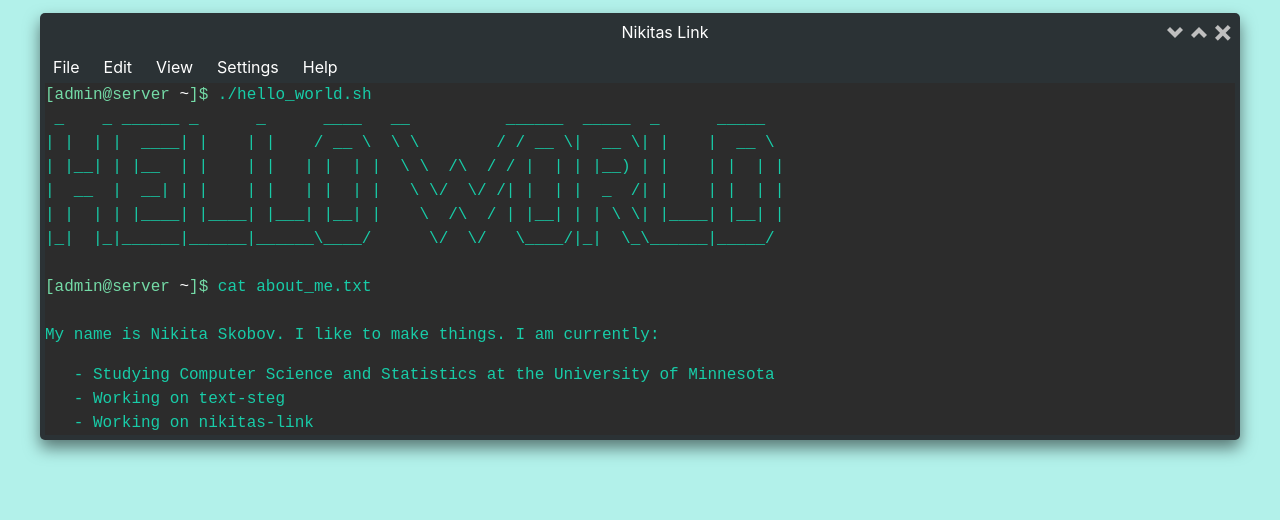
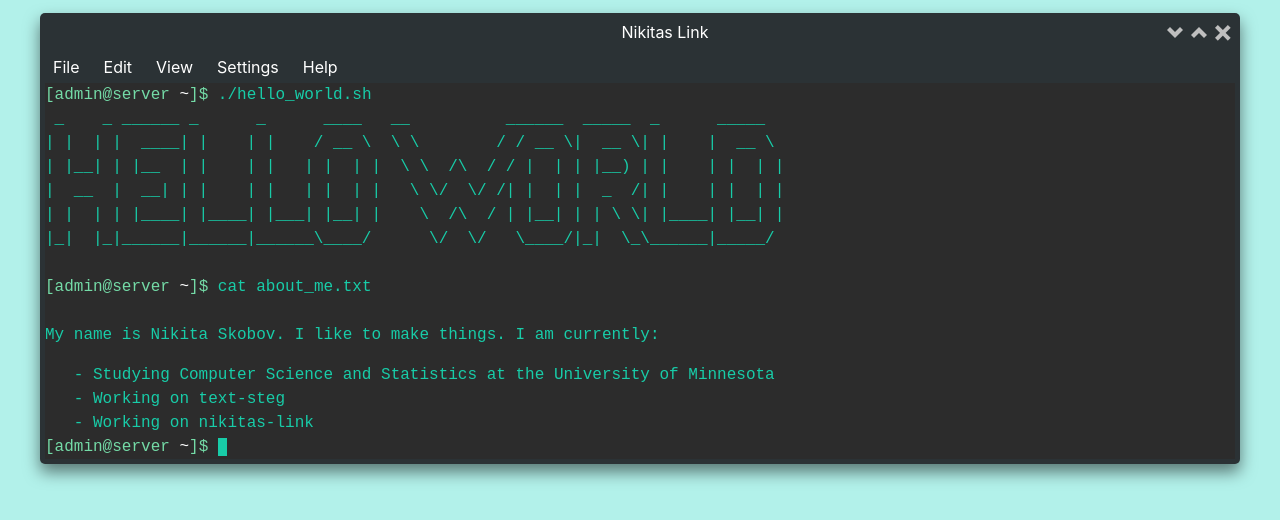
Before and after one commit to nikita-skobov/nikitas-link, a React (Create React App) app: page / in a window 1280 px wide. Shown: the top 520 px of the page. Built offline with nearby package versions, Linux system fonts and the light colour scheme.

Commit message:
adds blinking cursor at the bottom of terminal

```diff
--- a/src/components/Terminal.css
+++ b/src/components/Terminal.css
@@ -12,3 +12,7 @@
     font-size: 16px;
     word-wrap: break-word;
 }
+
+.caret-color {
+    background-color: #18cca8;
+}
--- a/src/components/Terminal.js
+++ b/src/components/Terminal.js
@@ -2,6 +2,7 @@ import React from 'react'
 import { connect } from 'react-redux'
 
 import './Terminal.css'
+import TerminalInput from './TerminalInput'
 
 
 export function Terminal(props) {
@@ -12,6 +13,7 @@ export function Terminal(props) {
     return (
         <div className="terminal">
             {terminalHistory}
+            <TerminalInput command="" type="dynamic" />
         </div>
     )
 }
--- a/src/components/TerminalInput.js
+++ b/src/components/TerminalInput.js
@@ -1,8 +1,9 @@
 import React from 'react'
 
+import TerminalInputDynamic from './TerminalInputDynamic'
 
 export function TerminalInput(props) {
-    // can be static, or input.
+    // can be static, or dynamic.
     // static is just a previous input that has been entered.
     const {
         type = 'static',
@@ -14,9 +15,6 @@ export function TerminalInput(props) {
         dir = '~',
     } = props
 
-    if (type === 'input') {
-        return <div>Havent made input yet oops.</div>
-    }
 
     const userStyle = { color: userColor }
     const dirStyle = { color: dirColor }
@@ -27,7 +25,8 @@ export function TerminalInput(props) {
             <span style={userStyle}>
                 [{user}@{machine} <span style={dirStyle}>{dir}</span>]$
             </span>
-            <span> </span>{command}
+            <span> </span>
+            {type === 'dynamic' ? <TerminalInputDynamic /> : command}
         </div>
     )
 }
--- /dev/null
+++ b/src/components/TerminalInputDynamic.js
@@ -0,0 +1,38 @@
+import React from 'react'
+
+export class TerminalInputDynamic extends React.Component {
+    constructor(props) {
+        super(props)
+
+        this.state = {
+            cursorVisible: true,
+        }
+
+        this.toggle = this.toggle.bind(this)
+    }
+
+    toggle() {
+        setTimeout(() => {
+            this.setState(prev => ({ cursorVisible: !prev.cursorVisible }))
+            this.toggle()
+        }, 800)
+    }
+
+    componentDidMount() {
+        this.toggle()
+    }
+
+    render() {
+        const {
+            cursorVisible
+        } = this.state
+
+        if (cursorVisible) {
+            return <span className="caret-color"> </span>
+        }
+
+        return <span />
+    }
+}
+
+export default TerminalInputDynamic
```
